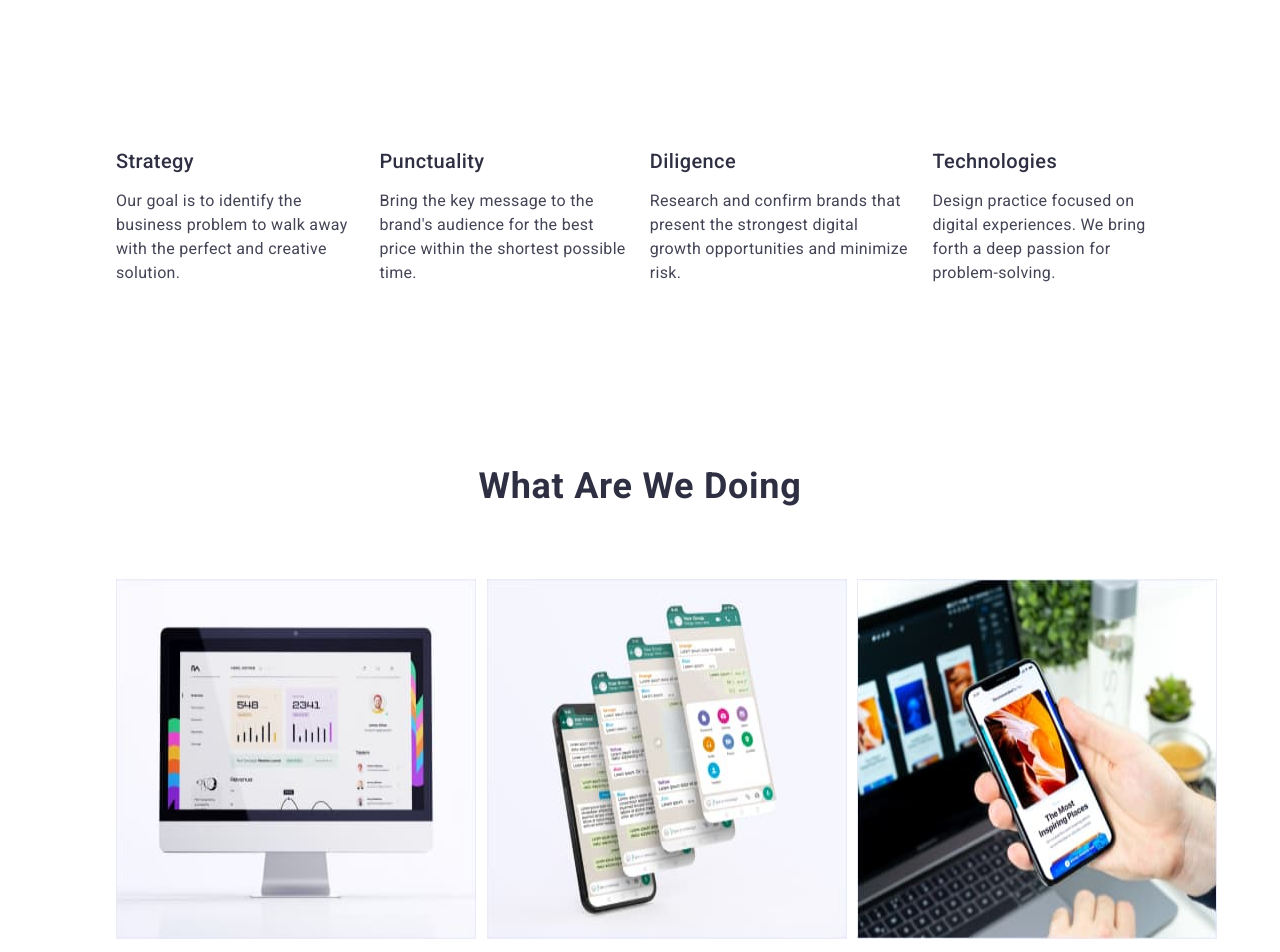
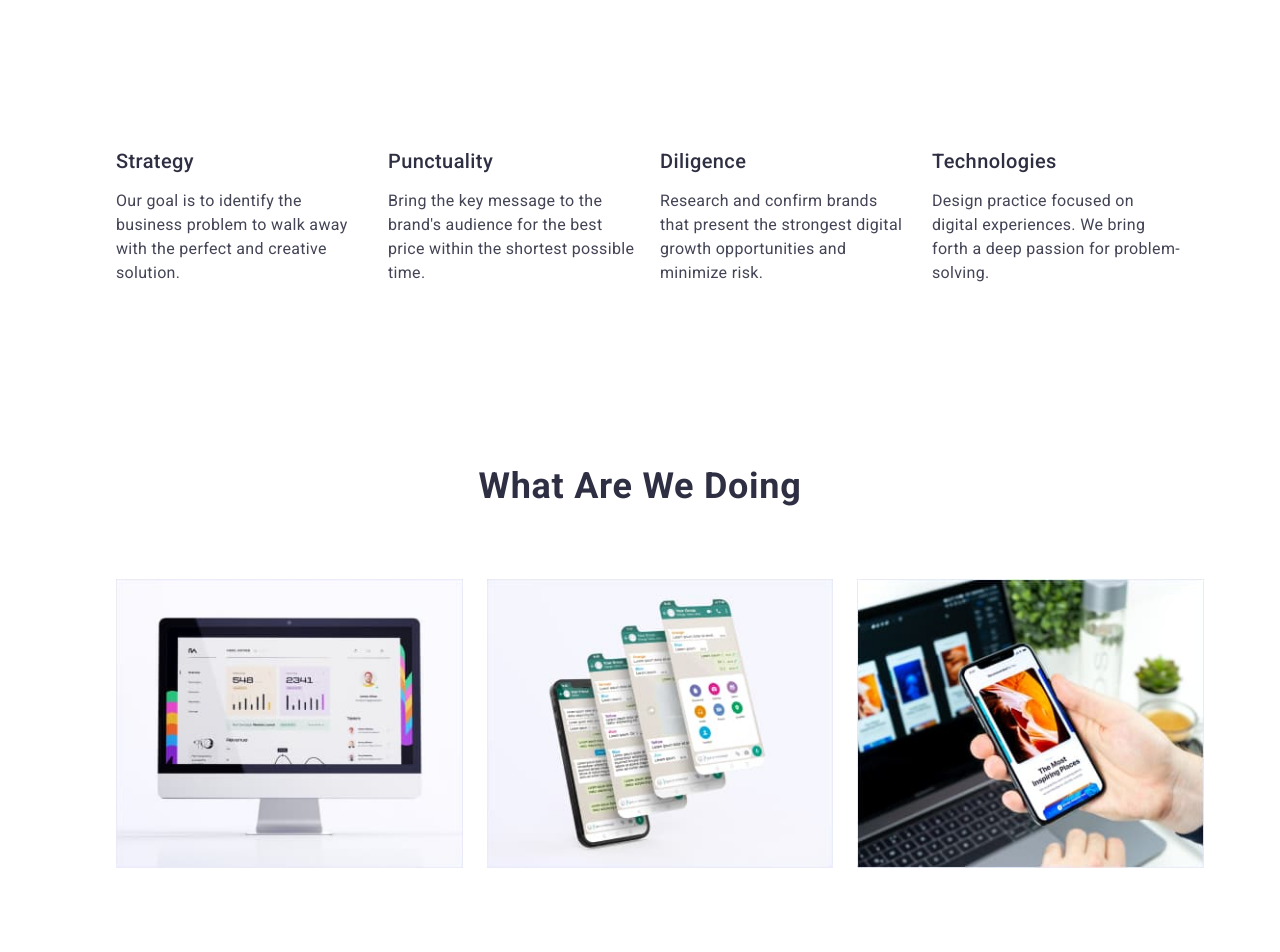
Before and after one commit to KyykMaks/goit-markup-hw-03, a plain HTML site: page index.html in a window 1280 px wide. Shown: the part 760-1712 px from the top of the page. Drawn offline with nearby package versions, Linux system fonts and the light colour scheme.

Commit message:
update tml

```diff
--- a/css/style.css
+++ b/css/style.css
@@ -5,6 +5,8 @@ body {
 }
 img {
   display: block;
+  max-width: 100%;
+  height: auto;
 }
 *,
 *::before,
@@ -98,18 +100,15 @@ img {
   font-weight: 400;
   line-height: 24px; /* 150% */
   letter-spacing: 0.02em;
-
 }
 .address {
   font-style: normal;
   margin-left: 332px;
-
 }
 .address-item {
   display: flex;
   gap: 40px;
   margin-right: 40px 0;
-
 }
 
 .address-list.link:hover,
@@ -123,7 +122,6 @@ img {
   background: var(--navyblue);
   padding: 188px 0 188px;
 }
-
 
 /* main */
 .section-our-team {
@@ -153,7 +151,7 @@ img {
   margin: 0 auto;
   margin-bottom: 48px;
 }
-.section-porftolio{
+.section-porftolio {
   padding: 96px 0 120px 0;
 }
 .button {
@@ -184,8 +182,8 @@ img {
   cursor: pointer;
   padding: 12px 24px 12px;
   border: 1px solid var(--cornflower);
-  border: 1px solid transparent ;
-  border: 1px solid transparent ;
+  border: 1px solid transparent;
+  border: 1px solid transparent;
   border-radius: 4px;
 }
 .button-all:hover,
@@ -215,7 +213,7 @@ img {
 .name-list {
   background-color: var(--white);
   border-radius: 0px 0px 4px 4px;
-  width: calc((100% - 72px) / 4);
+  flex-basis: calc((100% - 72px) / 4);
 }
 .name-gallery {
   display: flex;
@@ -223,24 +221,26 @@ img {
   margin-right: 24px;
 }
 .name-gallery:last-child {
-  margin-right: 0;}
+  margin-right: 0;
+}
 .items-img {
-  width: calc((100% - 48px) / 3);
+  flex-basis: calc((100% - 3 * 16px) / 3);
 }
-.title{
-  padding: 32px 0 32p;
+.title {
+  padding: 32px 0 32px;
 }
-
+.name-item {
+  flex-basis: calc((100% - 72px) / 4);
+}
 .team {
   display: flex;
   gap: 24px;
   margin-right: 24px;
-
 }
 .team : :last-child {
   margin-right: 0;
 }
-.name-index{
+.name-index {
   color: var(--navyblue);
   font-size: 20px;
   font-weight: 500;
@@ -248,7 +248,6 @@ img {
   letter-spacing: 0.02em;
   text-align: center;
   margin-bottom: 8px;
-
 }
 .name-h {
   color: var(--navyblue);
@@ -258,7 +257,6 @@ img {
   letter-spacing: 0.02em;
   text-transform: capitalize;
   margin-bottom: 72px;
-
 }
 .name-paragrah {
   color: var(--slate);
@@ -281,7 +279,6 @@ img {
   column-gap: 24px;
   margin-right: 24px 0;
   row-gap: 48px;
-
 }
 .name-advantages {
   color: var(--navyblue);
@@ -290,19 +287,17 @@ img {
   line-height: 24px; /* 120% */
   letter-spacing: 0.02em;
   margin-bottom: 8px;
-  }
+}
 
-.name-advantages-list{
+.name-advantages-list {
   display: flex;
   gap: 24px;
   margin-right: 24px;
-
 }
-.imagine{
+.imagine {
   padding: 32px 16px;
   border: 1px solid #e7e9fc;
   border-top: none;
-
 }
 .imagine-items {
   width: calc((100% - 48px) / 3);
@@ -316,7 +311,7 @@ img {
 /* footer */
 .footer {
   background: var(--navyblue);
-  padding: 100px 0 100px
+  padding: 100px 0 100px;
 }
 .footer-paragrah {
   color: var(--cloud);
--- a/index.html
+++ b/index.html
@@ -60,21 +60,21 @@
         <div class="container">
           <h2 class="visually-hidden">Advantages</h2>
           <ul class="name-advantages-list list">
-            <li class="name-item">
+          <li class="name-item">
               <h3 class="name-advantages">Strategy</h3>
               <p class="name-paragrah">
                 Our goal is to identify the business problem to walk away with
                 the perfect and creative solution.
               </p>
             </li>
-            <li>
+            <li class="name-item">
               <h3 class="name-advantages">Punctuality</h3>
               <p class="name-paragrah">
                 Bring the key message to the brand's audience for the best price
                 within the shortest possible time.
               </p>
             </li>
-            <li>
+            <li class="name-item">
               <h3 class="name-advantages">Diligence</h3>
               <p class="name-paragrah">
                 Research and confirm brands that present the strongest digital
@@ -82,7 +82,7 @@
               </p>
             </li>
 
-            <li>
+            <li class="name-item">
               <h3 class="name-advantages">Technologies</h3>
               <p class="name-paragrah">
                 Design practice focused on digital experiences. We bring forth a
```
